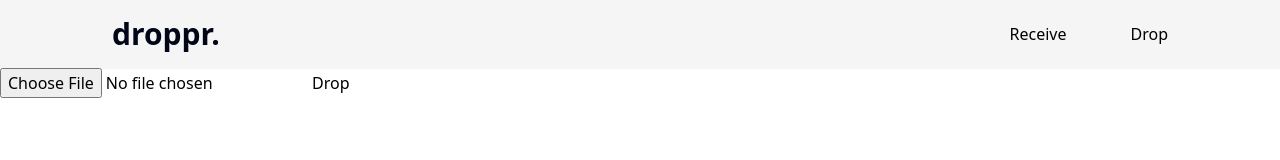
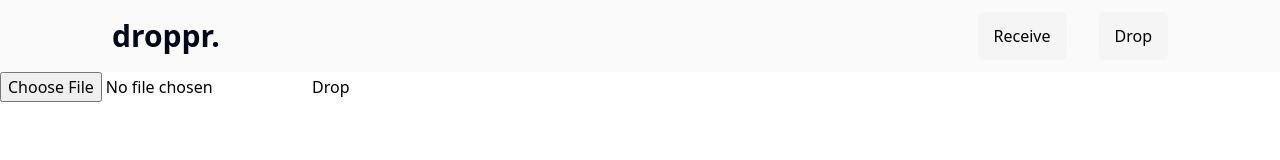
Before and after one commit to micahdbak/droppr, a React app in the folder client/: page / in a window 1280 px wide. Shown: the top 160 px of the page. Built offline with nearby package versions, Linux system fonts and the light colour scheme.

Commit message:
Updated Header

```diff
--- a/client/src/components/header.jsx
+++ b/client/src/components/header.jsx
@@ -3,14 +3,18 @@ import React from 'react';
 export function Header() {
   return (
     <div>
-      <nav className="bg-neutral-100 shadow-sm">
-        <div className="flex flex-wrap items-center justify-between p-4">
+      <nav className="bg-neutral-50 border-neutral-200">
+        <div className="flex flex-wrap items-center justify-between py-3 px-4">
           <div className="flex items-center justify-between ml-24">
             <p className="text-3xl text-slate-950 font-bold">droppr.</p>
           </div>
           <div className="flex items-center justify-between font-medium">
-            <p className="mr-16 font-medium">Receive</p>
-            <p className="mr-24 font-medium">Drop</p>
+            <button className="mr-8 font-medium rounded-md bg-neutral-100 hover:bg-neutral-200 hover:cursor-pointer px-4 py-3 transition ease-in-out hover:scale-110">
+              Receive
+            </button>
+            <button className="mr-24 font-medium rounded-md bg-neutral-100 hover:bg-neutral-200 hover:cursor-pointer px-4 py-3 transition ease-in-out hover:scale-110">
+              Drop
+            </button>
           </div>
         </div>
       </nav>
```
